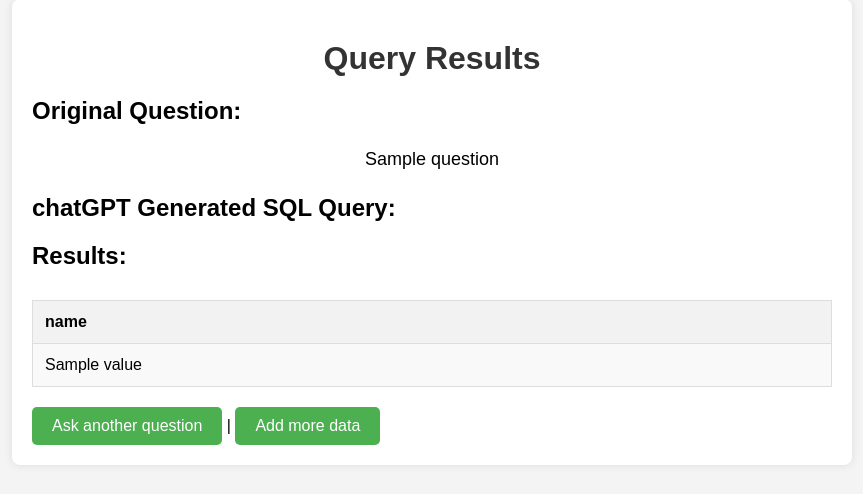
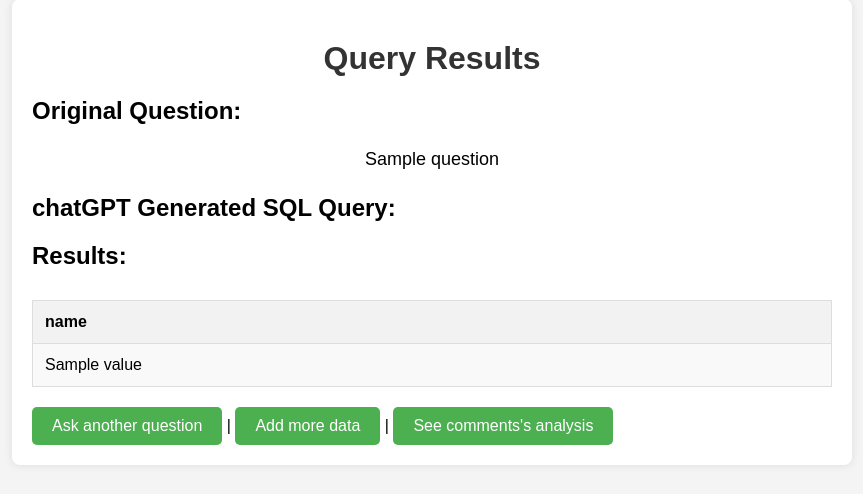
Before and after one commit to carbonjo/AutoSurvey, a Flask app: template templates/results.html in a window 1280 px wide. Shown: the part 21-515 px from the top of the page, without its empty margins (208-1071 px from the left). Run offline with Flask 3, Linux system fonts and the light colour scheme; the template is opened without the code that fills it: most values are stand-ins (such as "Sample title", 1, 10 or a date in 2020); some libraries are stand-ins or nearby versions.

Commit message:
Improved query web page

```diff
--- a/templates/results.html
+++ b/templates/results.html
@@ -36,7 +36,8 @@
         {% endif %}
 
         <a href="{{ url_for('ask_question') }}">Ask another question</a> |
-        <a href="{{ url_for('collect_data') }}">Add more data</a>
+        <a href="{{ url_for('collect_data') }}">Add more data</a> |
+        <a href="{{ url_for('summarize_comments') }}">See comments's analysis</a>
     </div>
 </body>
 </html>
```
